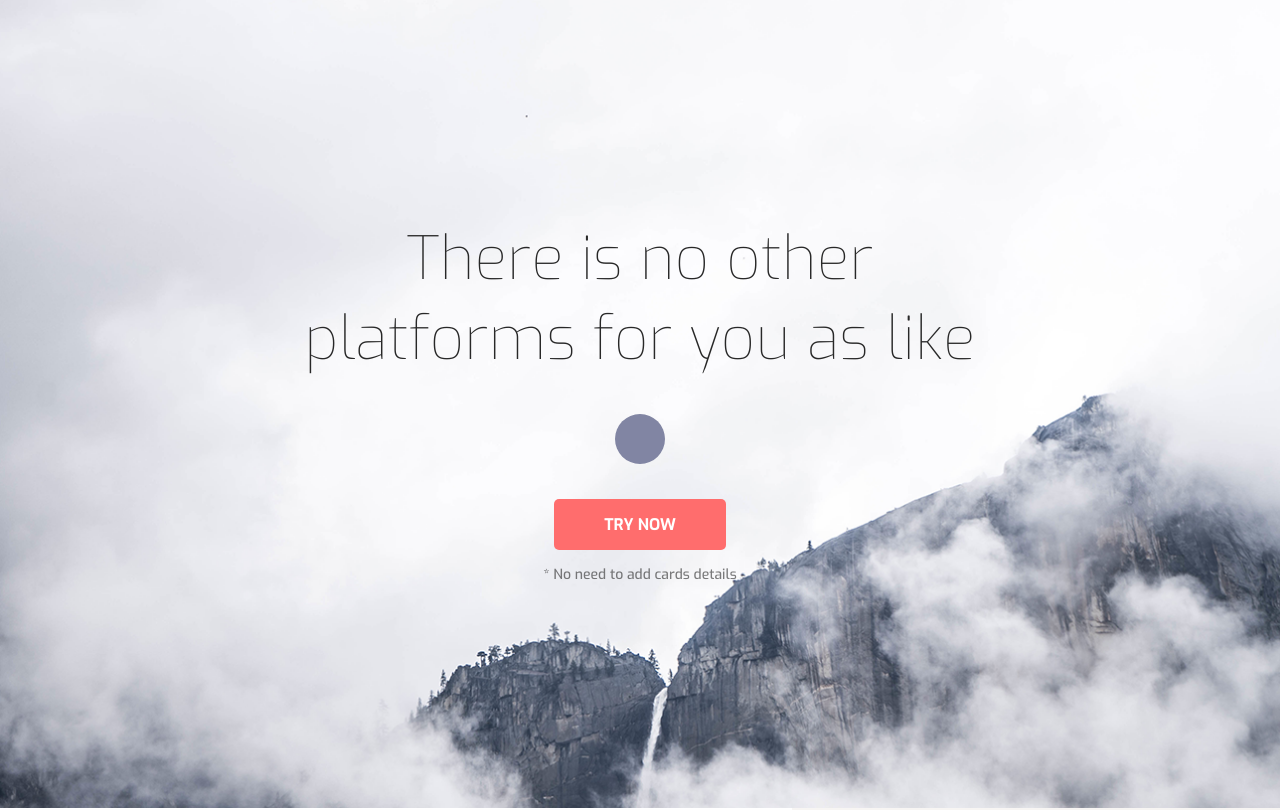
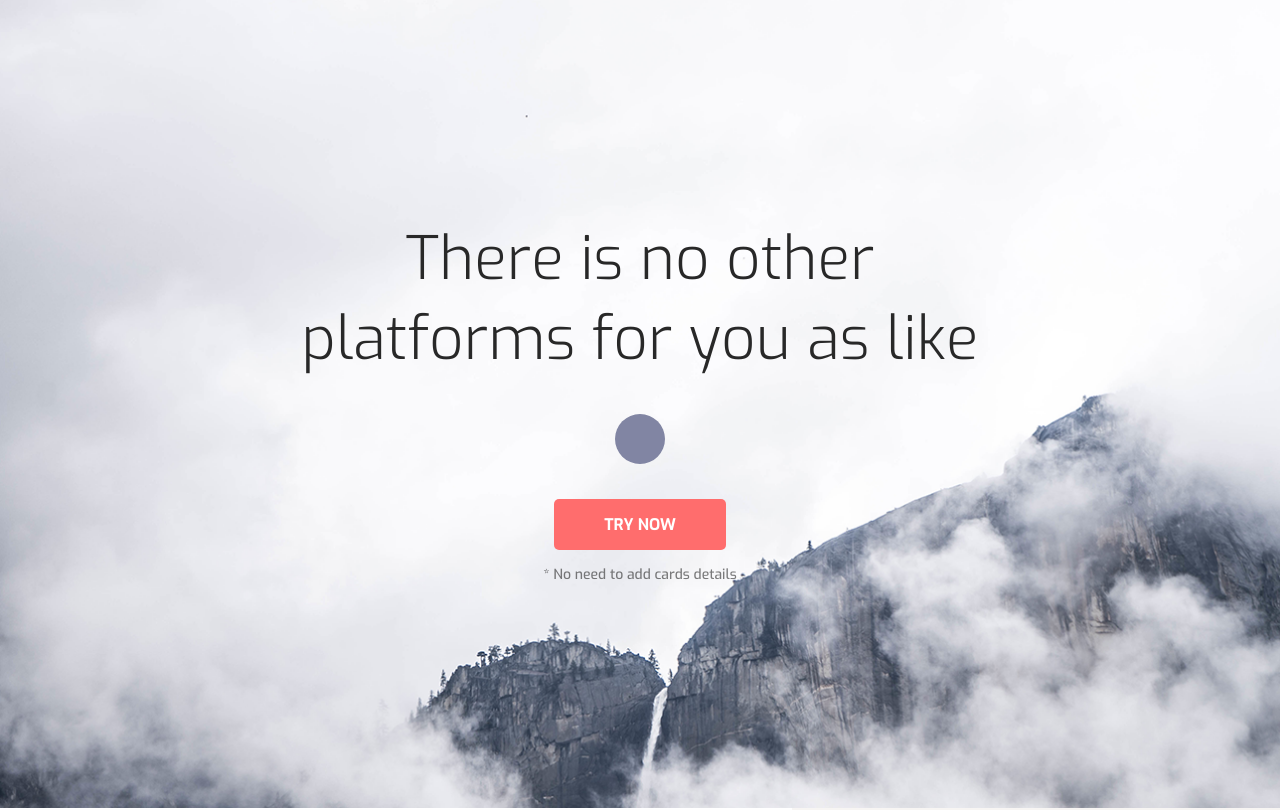
Before and after one commit to VeronicDen/FullStack6, a plain HTML site: page nastya/amp/index.html in a window 1280 px wide. Shown: the top 810 px of the page. Drawn offline with Linux system fonts and the light colour scheme.

Commit message:
Update index.html

```diff
--- a/nastya/amp/index.html
+++ b/nastya/amp/index.html
@@ -9,7 +9,7 @@
     <!-- !!!!!!!!!!!!!!!!!!!!! Поменять ссылку сверху ОБЯЗАТЕЛЬНО после первой выкладки на GitHub -->
     <link rel="preconnect" href="https://fonts.googleapis.com">
     <link rel="preconnect" href="https://fonts.gstatic.com" crossorigin>
-    <link href="https://fonts.googleapis.com/css2?family=Exo:ital,wght@0,100;0,300;0,400;0,500;0,700;1,400&display=swap" rel="stylesheet">
+    <link href="https://fonts.googleapis.com/css2?family=Exo:ital,wght@0,300;0,500;0,700;1,400&display=swap" rel="stylesheet">
     <script async src="https://cdn.ampproject.org/v0.js"></script>
     <style amp-custom>
       * {
@@ -23,7 +23,7 @@
 h1 {
   width: 750px;
   margin-top: 80px;
-  font-weight: 100;
+  font-weight: 300;
   font-size: 60px;
   text-align: center;
 }
```
